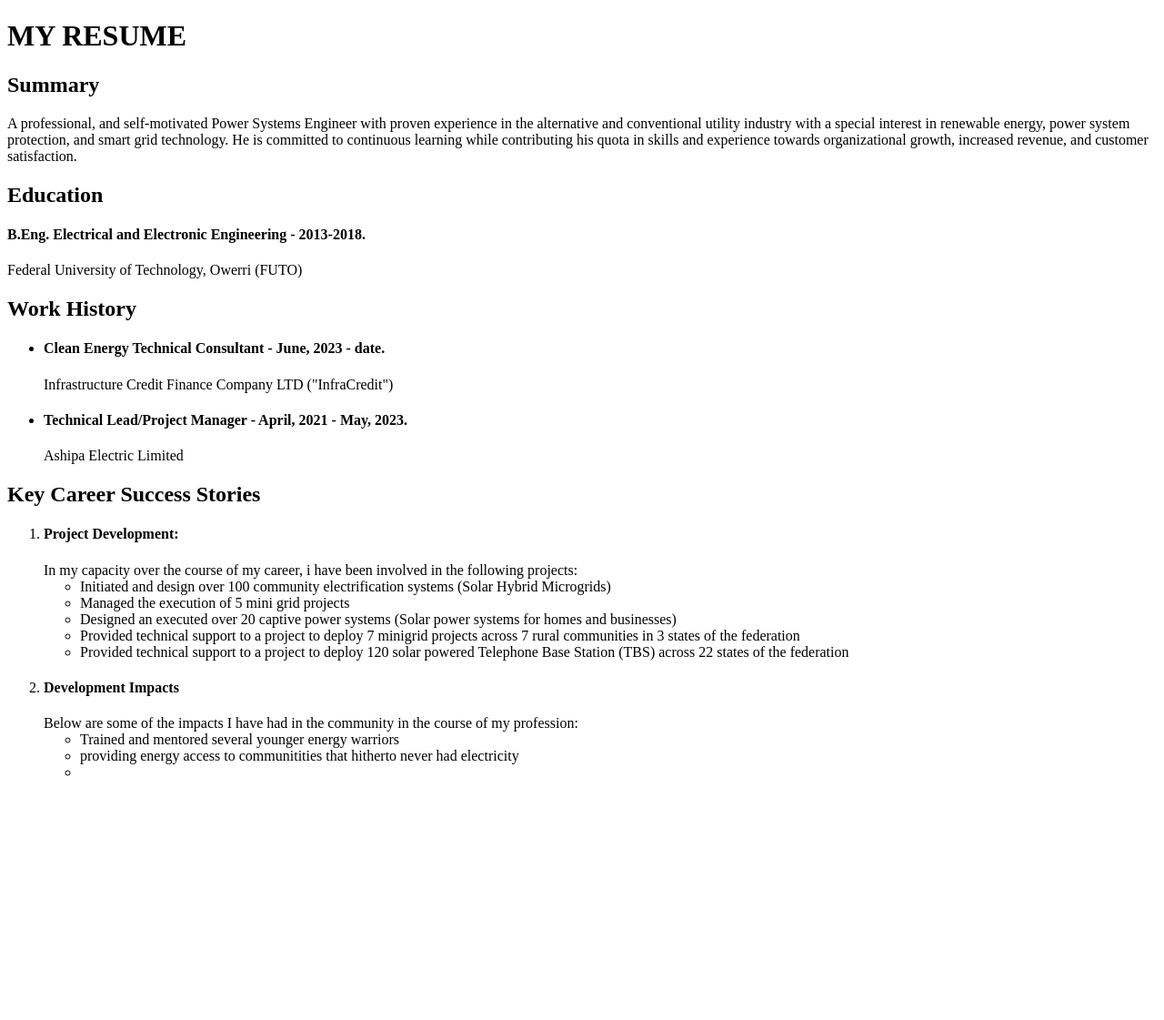
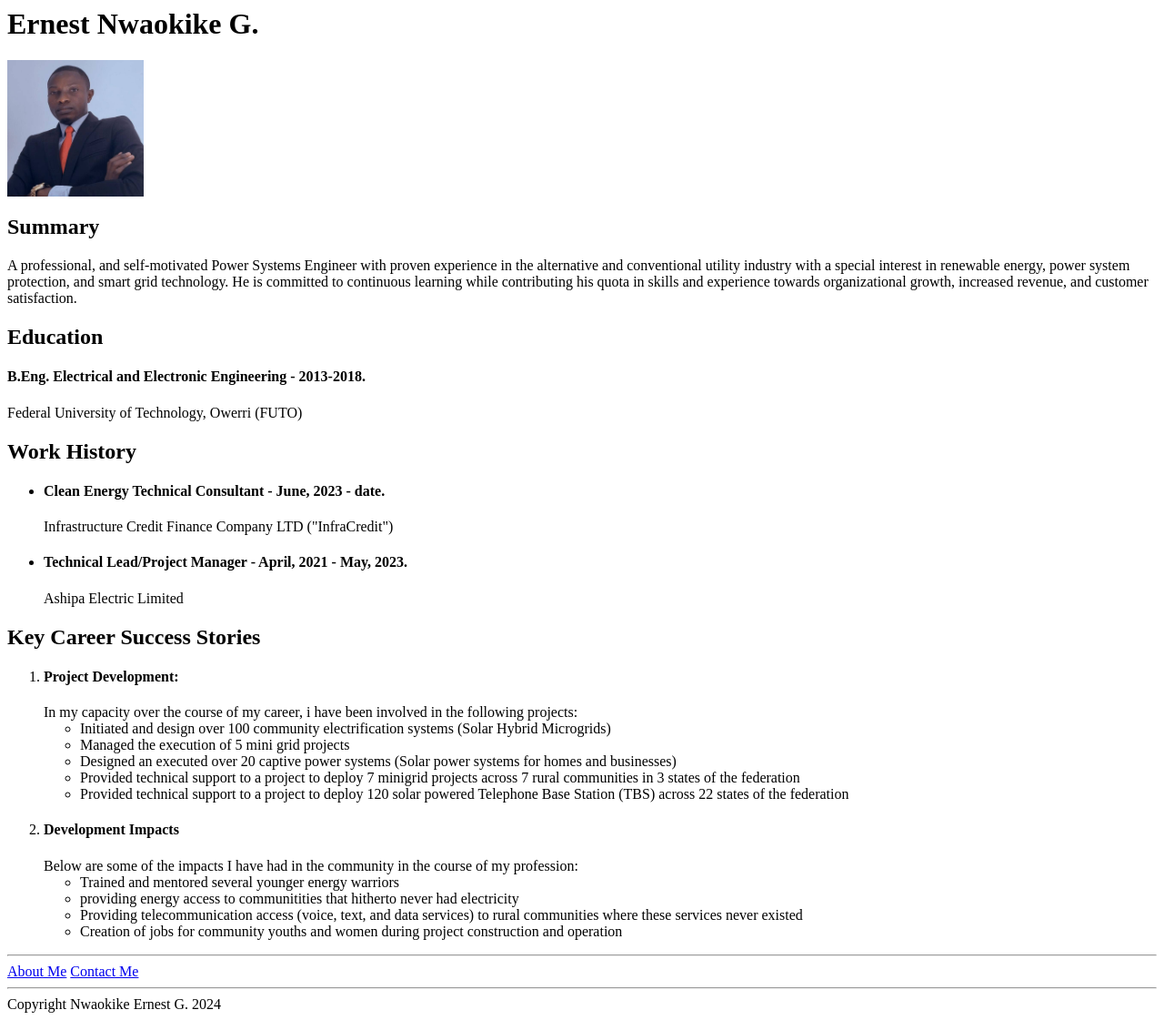
Before and after one commit to PiecitySolutions/My-Resume, a plain HTML site: page index.html in a window 1280 px wide. Shown: the whole page at 91% size. Before the commit the page ends 874 px from the top, so only its background shows below. Drawn offline with Linux system fonts and the light colour scheme.

Commit message:
Add files via upload

```diff
--- a/index.html
+++ b/index.html
@@ -1,5 +1,5 @@
-<!DOCTYPE html>
-<h1>MY RESUME</h1>
+<h1>Ernest Nwaokike G.</h1>
+<img src="../Image/Profile Pix.jpg" height="150"/>
 <h2>Summary</h2>
 A professional, and self-motivated Power Systems Engineer with proven experience in the alternative and
 conventional utility industry with a special interest in renewable energy, power system protection, and smart grid
@@ -38,7 +38,13 @@ Federal University of Technology, Owerri (FUTO)
         <ul>
             <li>Trained and mentored several younger energy warriors</li>
             <li>providing energy access to communitities that hitherto never had electricity</li>
-            <li></li>
+            <li>Providing telecommunication access (voice, text, and data services) to rural communities where these services never existed</li>
+            <li>Creation of jobs for community youths and women during project construction and operation</li>
         </ul>
     </li>
 </ol>
+<hr>
+<a href="./About Me/">About Me</a>
+<a href="./Contact Me/">Contact Me</a>
+<hr>
+Copyright Nwaokike Ernest G. 2024
```
Also changed, not shown: About Me/About me.html (+0 -1 lines), Contact Me/Contact Me.html (+9 -0 lines).
